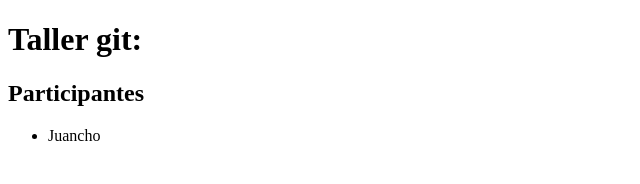
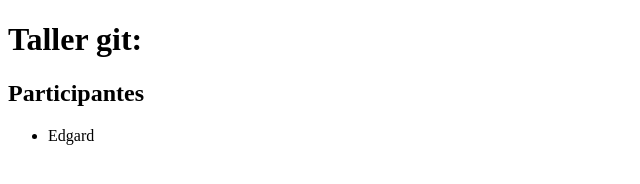
Before and after one commit to edjahevs94/TallerGit, a plain HTML site: page index.html in a window 1280 px wide. Shown: the full height of the page, 0-640 px from the left. Drawn offline with Linux system fonts and the light colour scheme.

Commit message:
primer commit dev

```diff
--- a/index.html
+++ b/index.html
@@ -9,7 +9,7 @@
     <h1>Taller git:</h1>
     <h2>Participantes</h2>
     <ul>
-        <li>Juancho</li>
+        <li>Edgard</li>
     </ul>
 
 </body>
```
